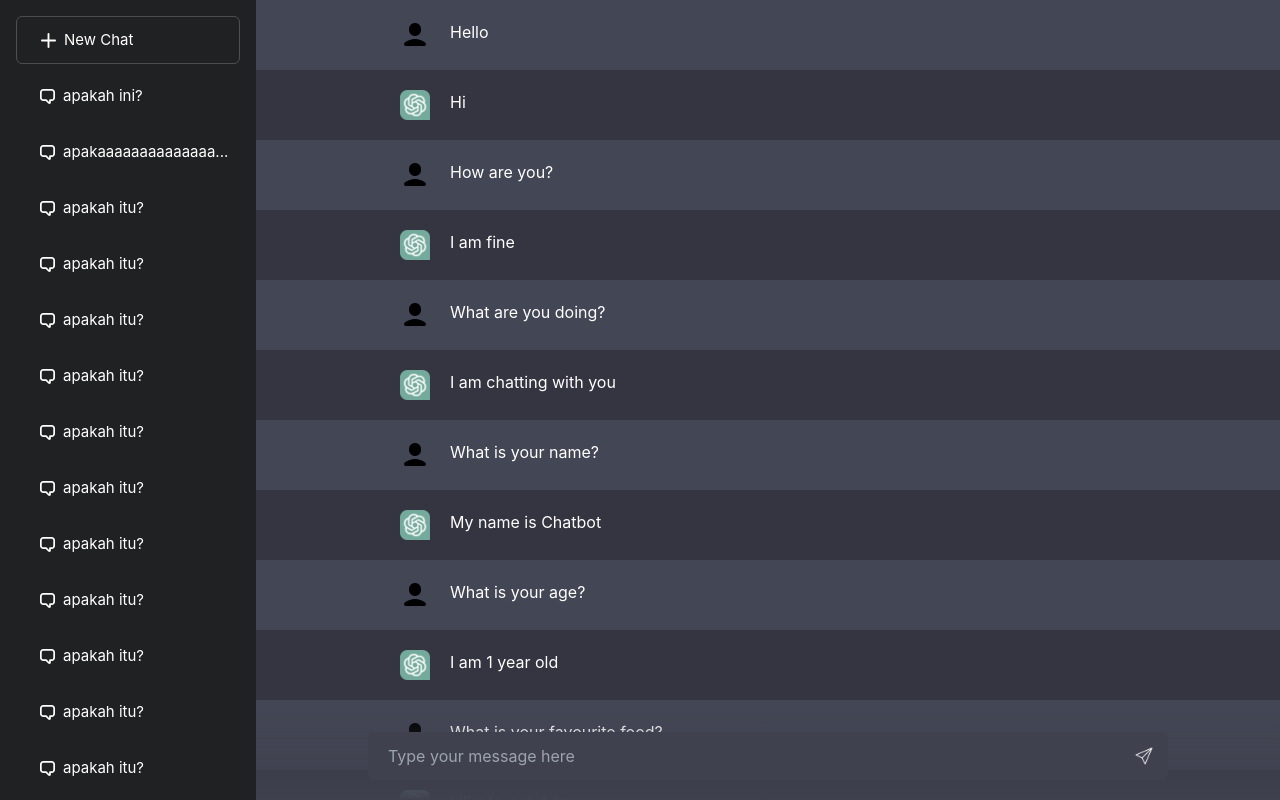
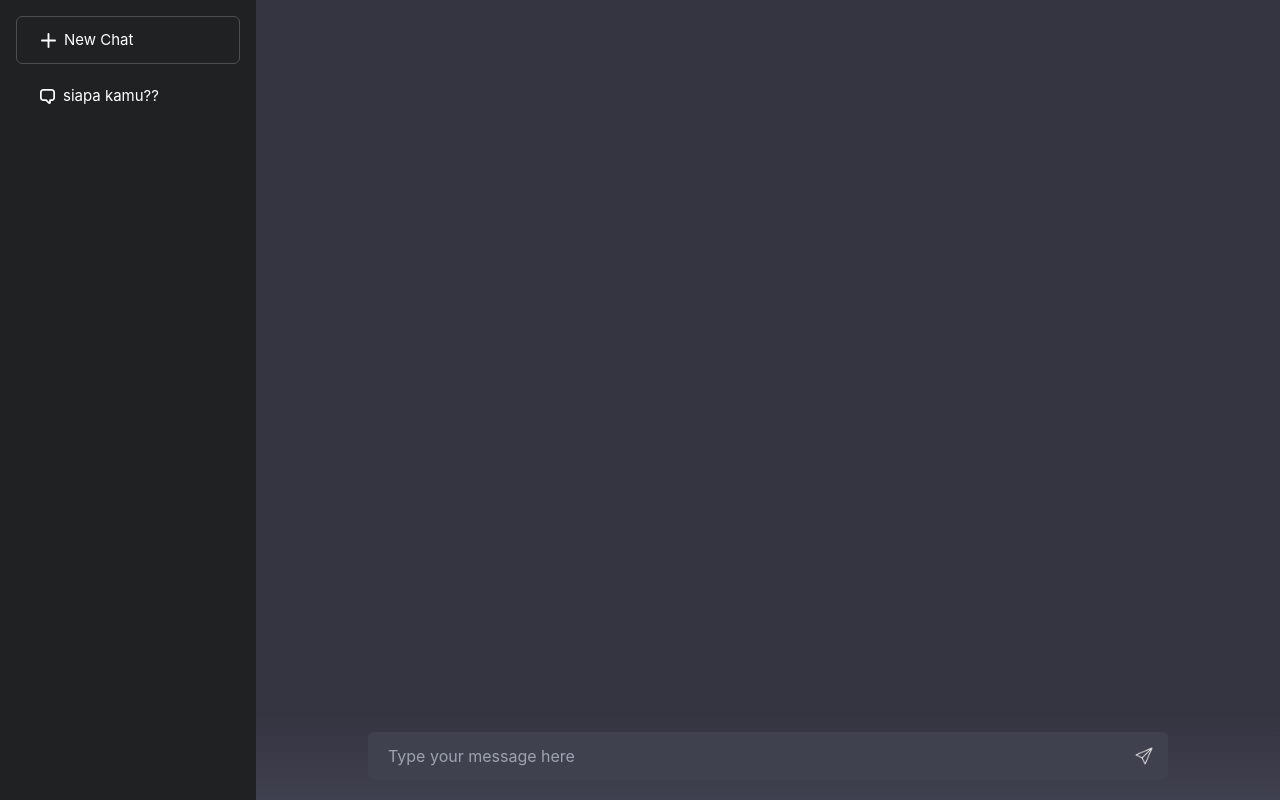
Before and after one commit to vierifirdaus/TUBES3_13521026, a React (Vite) app in the folder client/: page / in a window 1280 px wide. Built offline with nearby package versions, Linux system fonts and the light colour scheme.

Commit message:
Fix : Home.tsx

```diff
--- a/client/src/App.tsx
+++ b/client/src/App.tsx
@@ -1,6 +1,6 @@
 import './App.css'
 import {BrowserRouter, Route, Routes} from 'react-router-dom'
-import Home from './pages/home'
+import Home from './pages/Home'
 
 
 function App() {
--- a/client/src/components/chat.tsx
+++ b/client/src/components/chat.tsx
@@ -12,77 +12,77 @@ interface message {
 }
 
 const messages: message[]= [
-    {
-        sender: 'user',
-        text: 'Hello'
-    },
-    {
-        sender: 'bot',
-        text: 'Hi'
-    },
-    {
-        sender: 'user',
-        text: 'How are you?'
-    },
-    {
-        sender: 'bot',
-        text: 'I am fine'
-    },
-    {
-        sender: 'user',
-        text: 'What are you doing?'
-    },
-    {
-        sender: 'bot',
-        text: 'I am chatting with you'
-    },
-    {
-        sender: 'user',
-        text: 'What is your name?'
-    },
-    {
-        sender: 'bot',
-        text: 'My name is Chatbot'
-    },
-    {
-        sender: 'user',
-        text: 'What is your age?'
-    },
-    {
-        sender: 'bot',
-        text: 'I am 1 year old'
-    },
-    {
-        sender: 'user',
-        text:'What is your favourite food?'
-    },
-    {
-        sender: 'bot',
-        text: 'I like to eat data'
-    },
-    {
-        sender: 'user',
-        text: 'What is your favourite color?'
-    },
-    {
-        sender: 'bot',
-        text: 'I like to be black'
-    },
-    {
-        sender: 'user',
-        text: 'What is your favourite movie?'
-    },
-    {
-        sender: 'bot',
-        text: 'I like to watch The Matrix'
-    }
+    // {
+    //     sender: 'user',
+    //     text: 'Hello'
+    // },
+    // {
+    //     sender: 'bot',
+    //     text: 'Hi'
+    // },
+    // {
+    //     sender: 'user',
+    //     text: 'How are you?'
+    // },
+    // {
+    //     sender: 'bot',
+    //     text: 'I am fine'
+    // },
+    // {
+    //     sender: 'user',
+    //     text: 'What are you doing?'
+    // },
+    // {
+    //     sender: 'bot',
+    //     text: 'I am chatting with you'
+    // },
+    // {
+    //     sender: 'user',
+    //     text: 'What is your name?'
+    // },
+    // {
+    //     sender: 'bot',
+    //     text: 'My name is Chatbot'
+    // },
+    // {
+    //     sender: 'user',
+    //     text: 'What is your age?'
+    // },
+    // {
+    //     sender: 'bot',
+    //     text: 'I am 1 year old'
+    // },
+    // {
+    //     sender: 'user',
+    //     text:'What is your favourite food?'
+    // },
+    // {
+    //     sender: 'bot',
+    //     text: 'I like to eat data'
+    // },
+    // {
+    //     sender: 'user',
+    //     text: 'What is your favourite color?'
+    // },
+    // {
+    //     sender: 'bot',
+    //     text: 'I like to be black'
+    // },
+    // {
+    //     sender: 'user',
+    //     text: 'What is your favourite movie?'
+    // },
+    // {
+    //     sender: 'bot',
+    //     text: 'I like to watch The Matrix'
+    // }
 ]
 
 const Chat : React.FC<chatProps> = ({className}) => {
   return (
     <div className={className}>
         <div className='min-h-full'>
-        { messages.length !== 0 && messages.map((message) => (
+        { messages.map((message) => (
             <Message message={message}/>
         ))}
         </div>
--- a/client/src/pages/Home.tsx
+++ b/client/src/pages/Home.tsx
@@ -4,10 +4,10 @@ import Chat from '../components/chat'
 
 
 const home : React.FC = () => {
-    const dummyData = ["apakah ini?", "apakaaaaaaaaaaaaaaaaaaaaaaaaaaaaaaaah itu?", "apakah itu?", "apakah itu?", "apakah itu?", "apakah itu?", "apakah itu?", "apakah itu?", "apakah itu?", "apakah itu?", "apakah itu?", "apakah itu?", "apakah itu?", "apakah itu?", "apakah itu?", "apakah itu?", "apakah itu?", "apakah itu?", "apakah itu?", "apakah itu?", "apakah itu?", "apakah itu?", "apakah itu?", "apakah itu?", "apakah itu?", "apakah itu?", "apakah itu?", "apakah itu?", "apakah itu?"]
+    const dummyData:string[] = ["siapa kamu??"]
   return (
     <div className='flex flex-row w-full p-0 m-0 min-h-full'>
-        <Sidebar className='bg-dark-grey basis-64 min-h-full p-3 max-h-screen overflow-y-auto' questions={dummyData}/>
+        <Sidebar className='bg-dark-grey basis-64 p-3 max-h-screen overflow-y-auto' questions={dummyData}/>
         <Chat className='bg-grey-chat grow min-h-screen flex-col justify-center relative max-h-screen overflow-y-auto'/>
     </div>
   )
```
